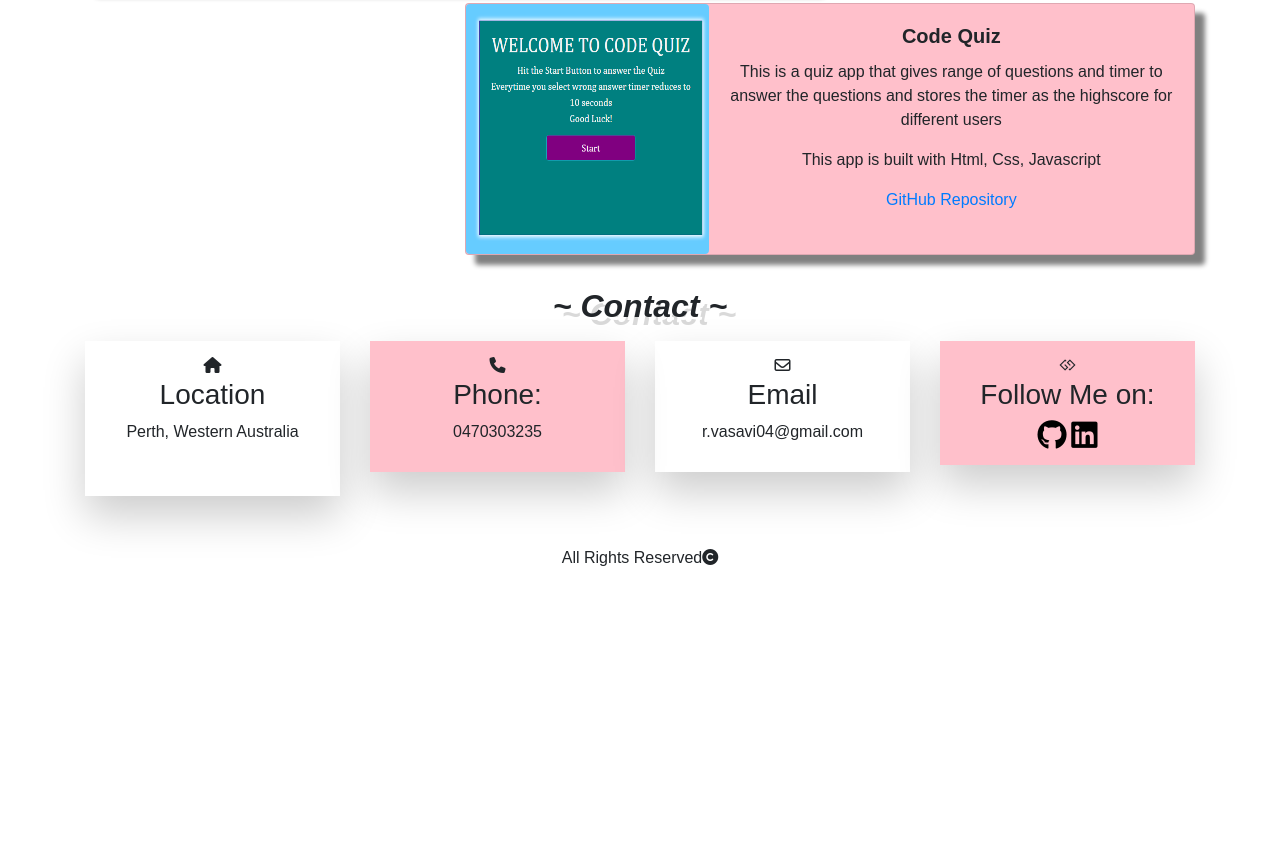
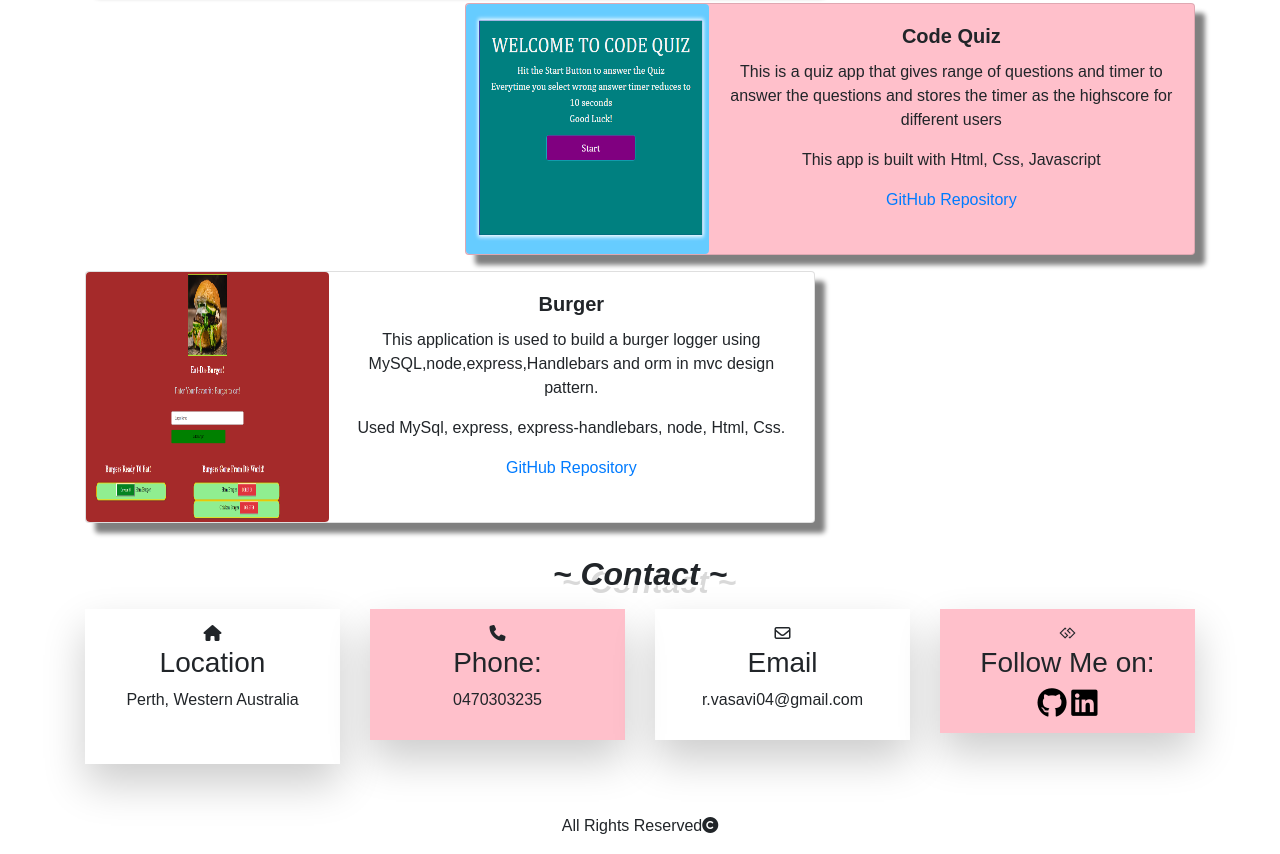
Before and after one commit to vasavi245/updated-portfolio, a plain HTML site: page index.html in a window 1280 px wide. Shown: the part 2020-2874 px from the top of the page. Before the commit the page ends 2606 px from the top, so only its background shows below. Drawn offline with nearby package versions, Linux system fonts and the light colour scheme.

Commit message:
added burger app

```diff
--- a/index.html
+++ b/index.html
@@ -231,7 +231,30 @@
             </div>
         </div>
     </div>
-  </div>
+  <div class="row justify-content-start">
+    <div class="col-md-8">
+        <div class="card mb-3 mb-3 rounded-card portfolio-card">
+            <div class="row no-gutters">
+                <div class="col-md-4 hover-img">
+                    <!--Image links to the website-->
+                    <a href="https://whispering-island-77694.herokuapp.com/" target="_blank">
+                    <img class="card-img rounded" src="burger screenshot.PNG" height="250" width="400" alt="projectImage" />
+                    </a>
+                </div>
+                <div class="col-md-8">
+                    <div class="card-body">
+                        <h5 class="card-title"><b>Burger</b></h5>
+                        <p class="card-text">This application is used to build a burger logger using MySQL,node,express,Handlebars and orm in mvc design pattern.</p>
+                        <p class ="card-text">Used MySql, express, express-handlebars, node, Html, Css.</p>
+                        <!--Git hub repo link for the website-->
+                        <a id="githublink" href="https://github.com/vasavi245/burger" target="_blank">GitHub Repository</a>
+                    </div>
+                </div>
+            </div>
+        </div>
+    </div>
+</div>
+</div>
   <!-- Conatct Info-->
   <div class="contact-area section-padding" id="contact">
     <div class="container">
```
Also changed, not shown: burger screenshot.PNG (added).
